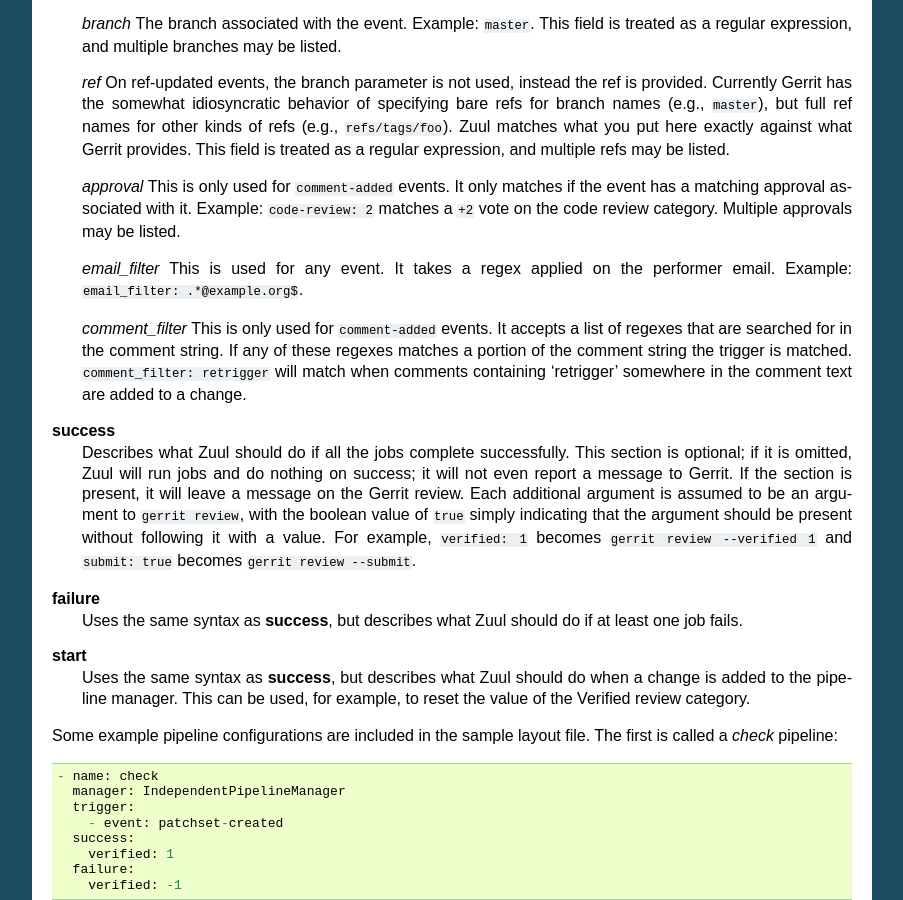
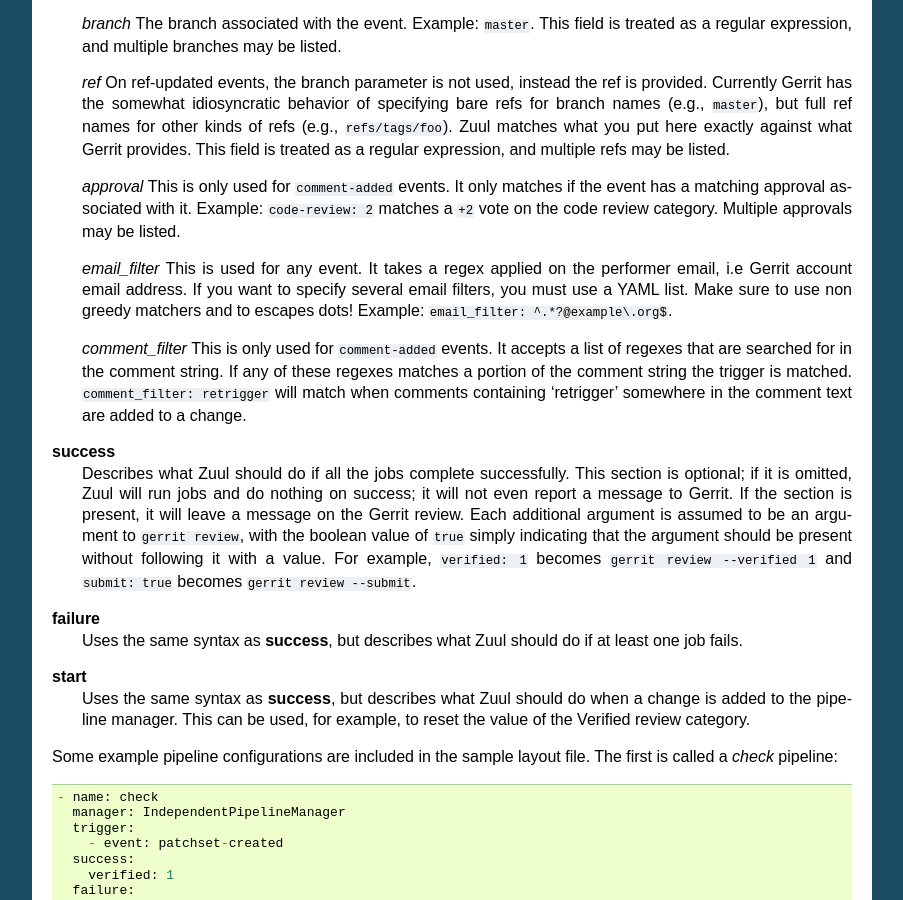
Before and after one commit to openstack-infra/zuul, a Sphinx documentation site: the page built from doc/source/zuul.rst, in a window 1280 px wide and 900 px high, scrolled down 3502 px. Shown: the whole window, without its empty margins (198-1101 px from the left). Built offline with Sphinx 7.4.7, drawn with Linux system fonts in a browser that asks for light colours; the version number could not be read and is left out.

Commit message:
precision on email_filter
The filtering regexp should not allow greedy matchers (such as .*) but
use non greedy ones (such as .*?).  One want to escape dots as well.

Additionally, whenever one want to add several emails, he should use a
YAML list.

Change-Id: I9deea0893151358ddde9b1ec5a40c322c45d7ff2
Reviewed-on: https://review.openstack.org/18350
Reviewed-by: James E. Blair <corvus@inaugust.com>
Approved: James E. Blair <corvus@inaugust.com>
Tested-by: Jenkins

```diff
--- a/doc/source/zuul.rst
+++ b/doc/source/zuul.rst
@@ -254,7 +254,10 @@
 
   *email_filter*
   This is used for any event.  It takes a regex applied on the performer
-  email. Example: ``email_filter: .*@example.org$``.
+  email, i.e Gerrit account email address.  If you want to specify
+  several email filters, you must use a YAML list.  Make sure to use non
+  greedy matchers and to escapes dots!
+  Example: ``email_filter: ^.*?@example\.org$``.
 
   *comment_filter*
   This is only used for ``comment-added`` events.  It accepts a list of
```
